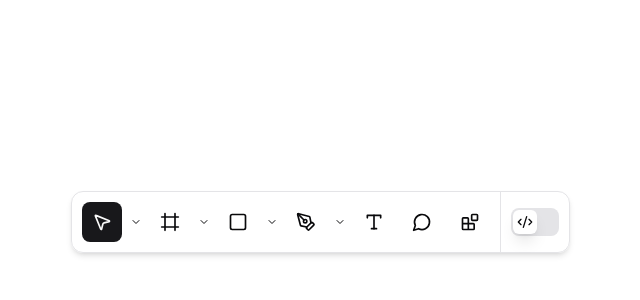
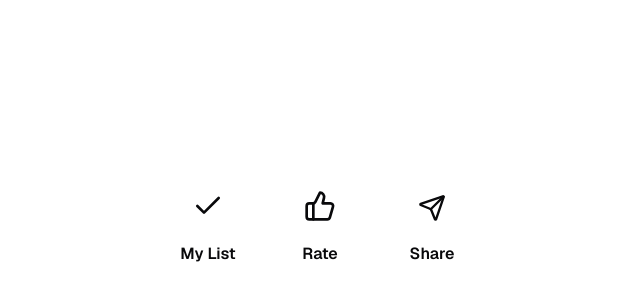
Before and after one commit to vaunblu/lab, a Next.js app: page / in a window 1280 px wide. Shown: the part 178-478 px from the top of the page, without its empty margins (320-960 px from the left). Built offline with nearby package versions, Linux system fonts and the light colour scheme.

Commit message:
chore: set up the love this component basics

```diff
--- a/package.json
+++ b/package.json
@@ -9,6 +9,7 @@
     "lint": "next lint"
   },
   "dependencies": {
+    "@radix-ui/react-popover": "^1.1.1",
     "@radix-ui/react-slot": "^1.1.0",
     "@radix-ui/react-switch": "^1.1.0",
     "class-variance-authority": "^0.7.0",
--- /dev/null
+++ b/src/app/_components/love-this/index.tsx
@@ -0,0 +1,117 @@
+"use client";
+
+import * as React from "react";
+import { Check, Send, ThumbsDown, ThumbsUp, X } from "lucide-react";
+import {
+  RatePopover as RatePopoverRoot,
+  RatePopoverContent,
+  RatePopoverTrigger,
+} from "./rate-popover";
+import { cn } from "@/lib/utils";
+import { Button } from "@/components/ui/button";
+
+const RatePopoverContext = React.createContext<{
+  open: boolean;
+  setOpen: React.Dispatch<React.SetStateAction<boolean>>;
+}>({
+  open: false,
+  setOpen: () => null,
+});
+
+function RatePopover() {
+  const ctx = React.useContext(RatePopoverContext);
+
+  return (
+    <RatePopoverRoot open={ctx.open} onOpenChange={ctx.setOpen}>
+      <RatePopoverTrigger asChild>
+        <Button
+          variant="ghost"
+          size="icon"
+          className="size-14 rounded-full p-2"
+        >
+          <ThumbsUp
+            className={cn(
+              "size-8 cursor-pointer transition-opacity",
+              ctx.open ? "opacity-0" : "opacity-100",
+            )}
+          />
+        </Button>
+      </RatePopoverTrigger>
+      <RatePopoverContent
+        side="top"
+        sideOffset={20}
+        onInteractOutside={(e) => e.preventDefault()}
+        className="flex items-end gap-4 font-semibold"
+      >
+        <div className="flex flex-col items-center gap-2">
+          <Button
+            variant="ghost"
+            size="icon"
+            className="size-16 rounded-full p-2"
+          >
+            <ThumbsDown className="size-10" />
+          </Button>
+          <p className="text-nowrap">Not for me</p>
+        </div>
+        <div className="flex flex-col items-center gap-2.5">
+          <Button
+            variant="ghost"
+            size="icon"
+            className="size-16 rounded-full p-2"
+          >
+            <ThumbsUp className="size-10" />
+          </Button>
+          <p className="text-nowrap">I like this</p>
+        </div>
+        <div className="flex flex-col items-center gap-2">
+          <Button
+            variant="ghost"
+            size="icon"
+            className="size-16 rounded-full p-2"
+          >
+            <ThumbsUp className="size-10" />
+          </Button>
+          <p className="text-nowrap">Love this!</p>
+        </div>
+      </RatePopoverContent>
+    </RatePopoverRoot>
+  );
+}
+
+export function LoveThis() {
+  const [open, setOpen] = React.useState(false);
+
+  return (
+    <RatePopoverContext.Provider value={{ open, setOpen }}>
+      <div className="flex items-end gap-14 font-semibold">
+        <div className="flex flex-col items-center gap-2">
+          <Button variant="ghost" size="icon" className="size-14 rounded-full">
+            <Check className="size-8" />
+          </Button>
+          <p>My List</p>
+        </div>
+        <div className="flex flex-col items-center gap-2">
+          <RatePopover />
+          <p
+            className={cn(
+              "transition-opacity",
+              open ? "opacity-0" : "opacity-100",
+            )}
+          >
+            Rate
+          </p>
+        </div>
+        <div className="flex flex-col items-center gap-2">
+          <Button
+            variant="ghost"
+            size="icon"
+            className="size-14 rounded-full p-2"
+          >
+            <Send className="size-7 translate-y-0.5" />
+          </Button>
+          <p>Share</p>
+        </div>
+      </div>
+    </RatePopoverContext.Provider>
+  );
+}
--- /dev/null
+++ b/src/app/_components/love-this/rate-popover.tsx
@@ -0,0 +1,46 @@
+"use client";
+
+import * as React from "react";
+import * as PopoverPrimitive from "@radix-ui/react-popover";
+
+import { cn } from "@/lib/utils";
+import { X } from "lucide-react";
+
+const RatePopover = PopoverPrimitive.Root;
+
+const RatePopoverTrigger = PopoverPrimitive.Trigger;
+
+const RatePopoverContent = React.forwardRef<
+  React.ElementRef<typeof PopoverPrimitive.Content>,
+  React.ComponentPropsWithoutRef<typeof PopoverPrimitive.Content>
+>(
+  (
+    { className, align = "center", children, sideOffset = 4, ...props },
+    ref,
+  ) => (
+    <PopoverPrimitive.Portal>
+      <>
+        <PopoverPrimitive.Content
+          ref={ref}
+          align={align}
+          sideOffset={sideOffset}
+          className={cn(
+            "relative z-50 rounded-full border bg-popover px-8 py-4 text-popover-foreground shadow-md outline-none data-[state=open]:animate-in data-[state=closed]:animate-out data-[state=closed]:fade-out-0 data-[state=open]:fade-in-0 data-[state=closed]:zoom-out-95 data-[state=open]:zoom-in-95 data-[side=bottom]:slide-in-from-top-2 data-[side=left]:slide-in-from-right-2 data-[side=right]:slide-in-from-left-2 data-[side=top]:slide-in-from-bottom-2",
+            className,
+          )}
+          {...props}
+        >
+          {children}
+          <PopoverPrimitive.Close className="absolute -bottom-[68px] left-1/2 flex -translate-x-1/2 items-center justify-center rounded-full bg-white p-1.5 shadow-md">
+            <X className="size-7" />
+          </PopoverPrimitive.Close>
+        </PopoverPrimitive.Content>
+
+        <div className="size-full absolute left-0 top-0 z-40 bg-black opacity-25 transition-opacity duration-200" />
+      </>
+    </PopoverPrimitive.Portal>
+  ),
+);
+RatePopoverContent.displayName = PopoverPrimitive.Content.displayName;
+
+export { RatePopover, RatePopoverTrigger, RatePopoverContent };
--- a/src/app/page.tsx
+++ b/src/app/page.tsx
@@ -1,9 +1,9 @@
-import { Toolbar } from "./_components/toolbar";
+import { LoveThis } from "./_components/love-this";
 
 export default function Home() {
   return (
     <main className="flex min-h-screen flex-col items-center justify-center">
-      <Toolbar />
+      <LoveThis />
     </main>
   );
 }
```
Also changed, not shown: 1 other file (tests, documents, lock files or other folders).
